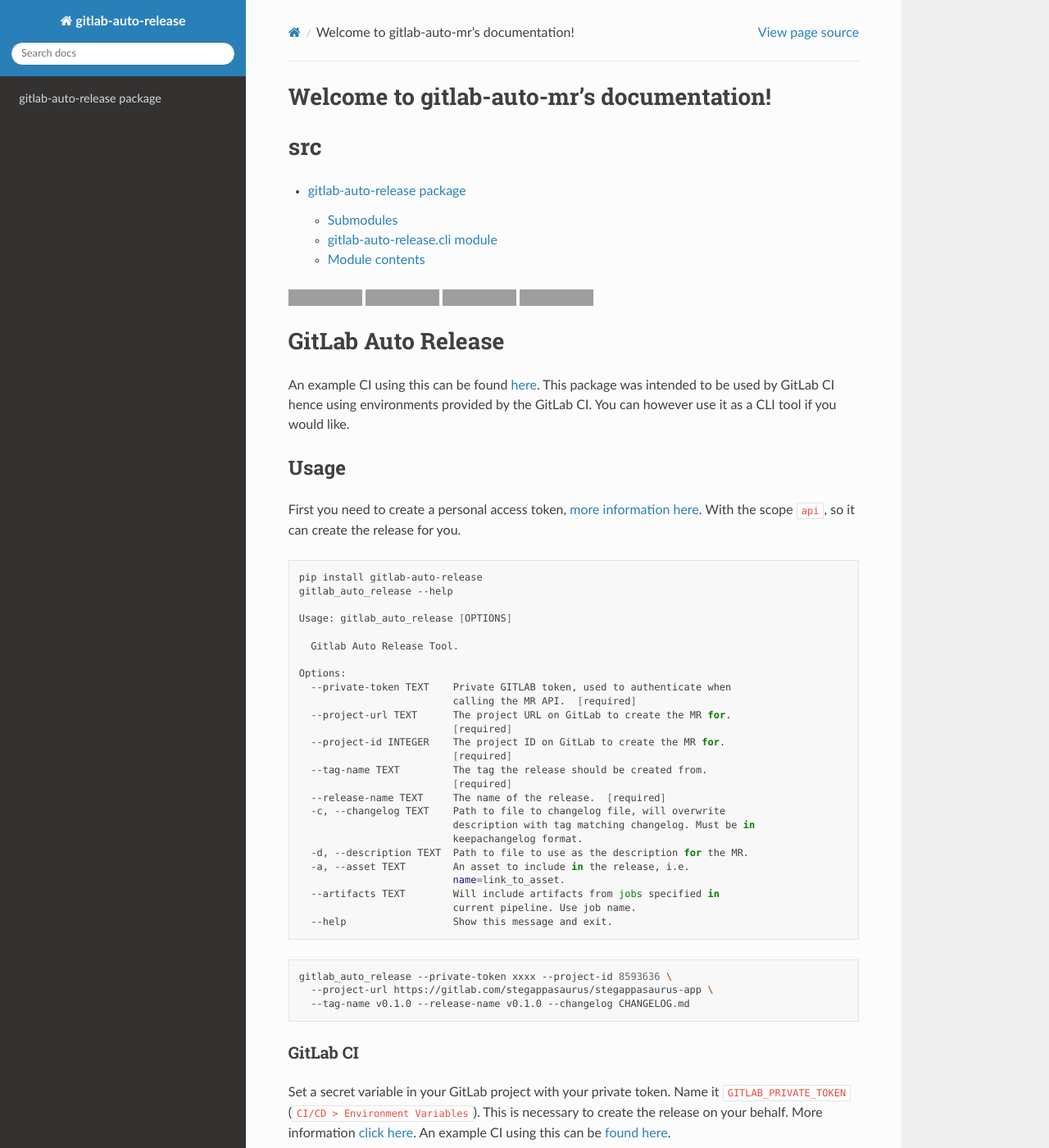
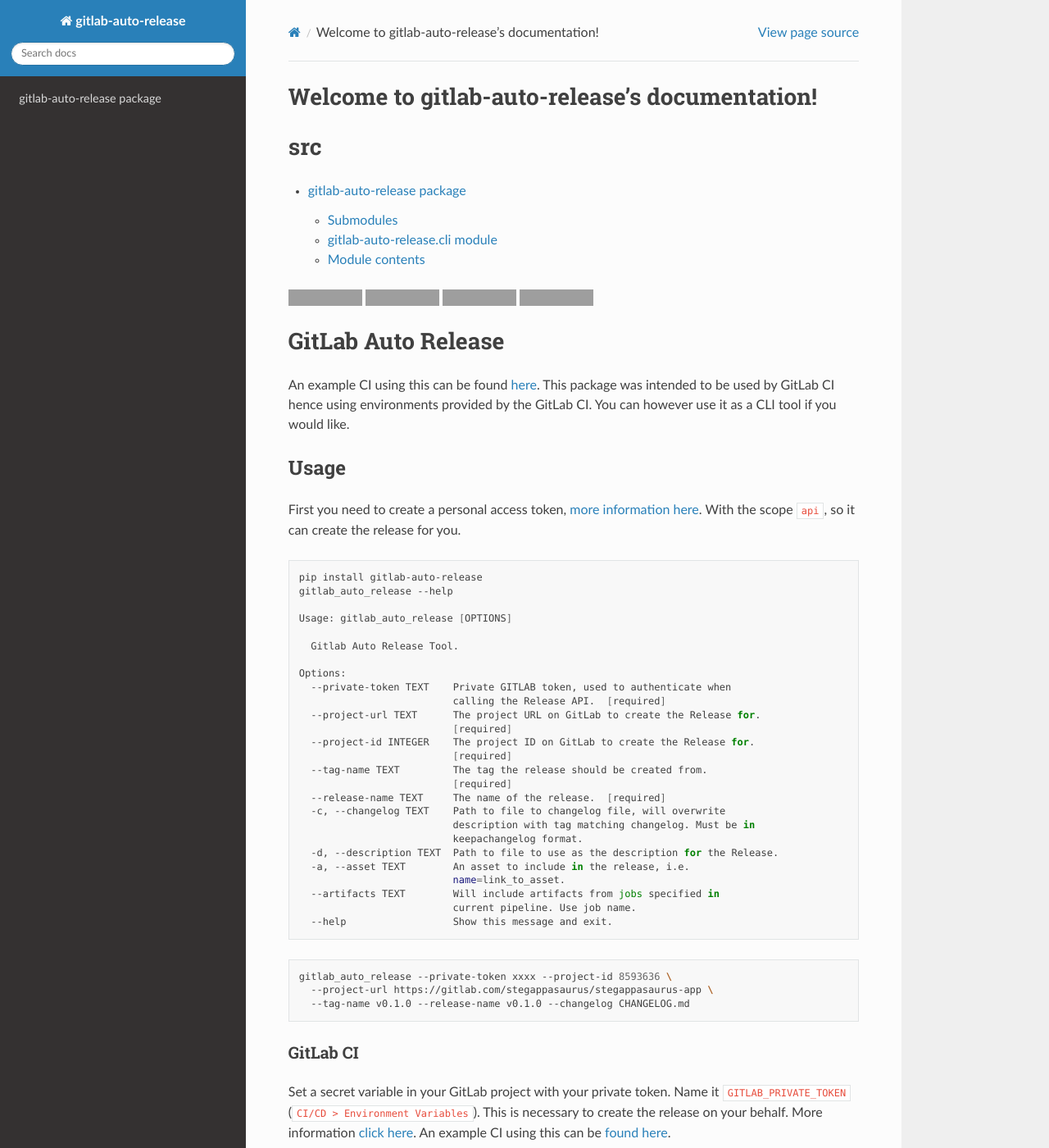
Before and after one commit to hmajid2301/gitlab-auto-release, a Sphinx documentation site: the page built from docs/source/index.rst, in a window 1280 px wide and 1400 px high. Shown: the whole window at 82% size. Built offline with Sphinx 7.4.7 and the Read the Docs theme 2.0.0, drawn with Linux system fonts in a browser that asks for light colours; grey boxes are pictures that could not be loaded.

Commit message:
:memo: Typos in the Docs
Was talking about MRs when this script uses the releases API. Updated
all docs and docstrings.

```diff
--- a/README.rst
+++ b/README.rst
@@ -36,10 +36,10 @@
 
   Options:
     --private-token TEXT    Private GITLAB token, used to authenticate when
-                            calling the MR API.  [required]
-    --project-url TEXT      The project URL on GitLab to create the MR for.
+                            calling the Release API.  [required]
+    --project-url TEXT      The project URL on GitLab to create the Release for.
                             [required]
-    --project-id INTEGER    The project ID on GitLab to create the MR for.
+    --project-id INTEGER    The project ID on GitLab to create the Release for.
                             [required]
     --tag-name TEXT         The tag the release should be created from.
                             [required]
@@ -47,7 +47,7 @@
     -c, --changelog TEXT    Path to file to changelog file, will overwrite
                             description with tag matching changelog. Must be in
                             keepachangelog format.
-    -d, --description TEXT  Path to file to use as the description for the MR.
+    -d, --description TEXT  Path to file to use as the description for the Release.
     -a, --asset TEXT        An asset to include in the release, i.e.
                             name=link_to_asset.
     --artifacts TEXT        Will include artifacts from jobs specified in
@@ -86,4 +86,4 @@
 Changelog
 =========
 
-You can find the `changelog here <https://gitlab.com/gitlab-automation-toolkit/gitlab-auto-mr/blob/master/CHANGELOG.md>`_.
+You can find the `changelog here <https://gitlab.com/gitlab-automation-toolkit/gitlab-auto-release/blob/master/CHANGELOG.md>`_.
--- a/docs/source/conf.py
+++ b/docs/source/conf.py
@@ -23,7 +23,7 @@
 author = "Haseeb Majid"
 
 # The full version, including alpha/beta/rc tags
-release = "2.0.4"
+release = "2.0.5"
 
 
 # -- General configuration ---------------------------------------------------
--- a/docs/source/index.rst
+++ b/docs/source/index.rst
@@ -1,9 +1,9 @@
-.. gitlab-auto-mr documentation master file, created by
+.. gitlab-auto-release documentation master file, created by
    sphinx-quickstart on Fri Apr 12 20:42:41 2019.
    You can adapt this file completely to your liking, but it should at least
    contain the root `toctree` directive.
 
-Welcome to gitlab-auto-mr's documentation!
+Welcome to gitlab-auto-release's documentation!
 ==========================================
 
 .. toctree::
--- a/setup.cfg
+++ b/setup.cfg
@@ -1,5 +1,5 @@
 [bumpversion]
-current_version = 2.0.4
+current_version = 2.0.5
 commit = False
 tag = False
 
--- a/setup.py
+++ b/setup.py
@@ -3,7 +3,7 @@
 
 setup(
     name="gitlab-auto-release",
-    version="2.0.4",
+    version="2.0.5",
     description="Python script which is used to create releases on GitLab",
     long_description=open("README.rst").read(),
     long_description_content_type="text/x-rst",
```
Also changed, not shown: CHANGELOG.md (+6 -2 lines), 1 other file.
